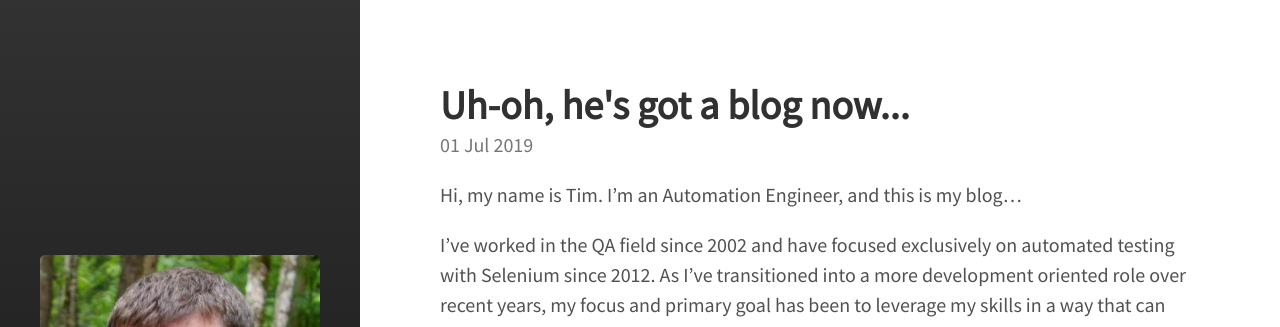
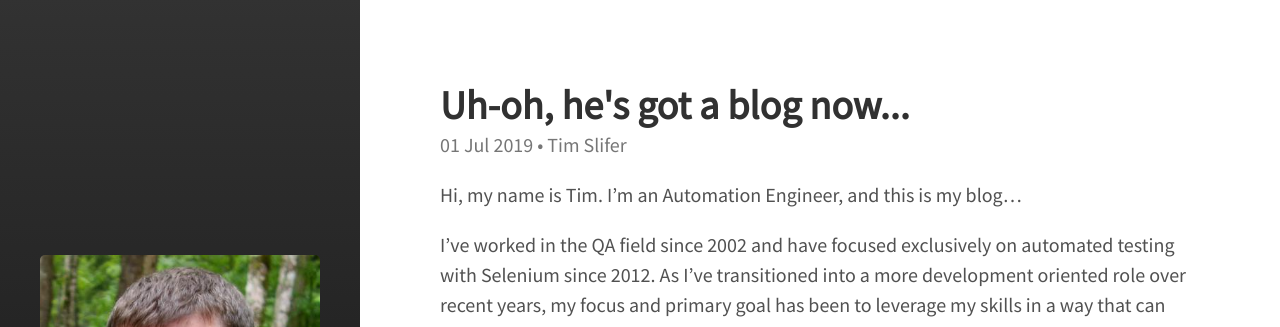
Before and after one commit to tim-slifer/tim-slifer.github.io, a Jekyll site: the page built from _posts/2019-07-01-first-post.md, in a window 1280 px wide. Shown: the top 327 px of the page. Built offline with Jekyll 4.4.1, drawn with Linux system fonts in a browser that asks for light colours; nearby versions of some CDN libraries.

Commit message:
Added author entry to post meta
Updated existing post

```diff
--- a/_includes/post-meta.html
+++ b/_includes/post-meta.html
@@ -1,5 +1,6 @@
 <div class="post-meta">
-    <span class="post-date">{{ include.post.date | date_to_string }}</span>
+    <span class="post-date">{{ include.post.date | date_to_string }} &bull;  {{ include.post.author }}
+</span>
     <span class="post-categories">
     {% for category in include.post.categories %}
       &bull;
--- a/_posts/2019-07-01-first-post.md
+++ b/_posts/2019-07-01-first-post.md
@@ -1,6 +1,7 @@
 ---
 layout: post
 title: Uh-oh, he's got a blog now...
+author: Tim Slifer
 excerpt_separator: <!--more-->
 ---
 
```
